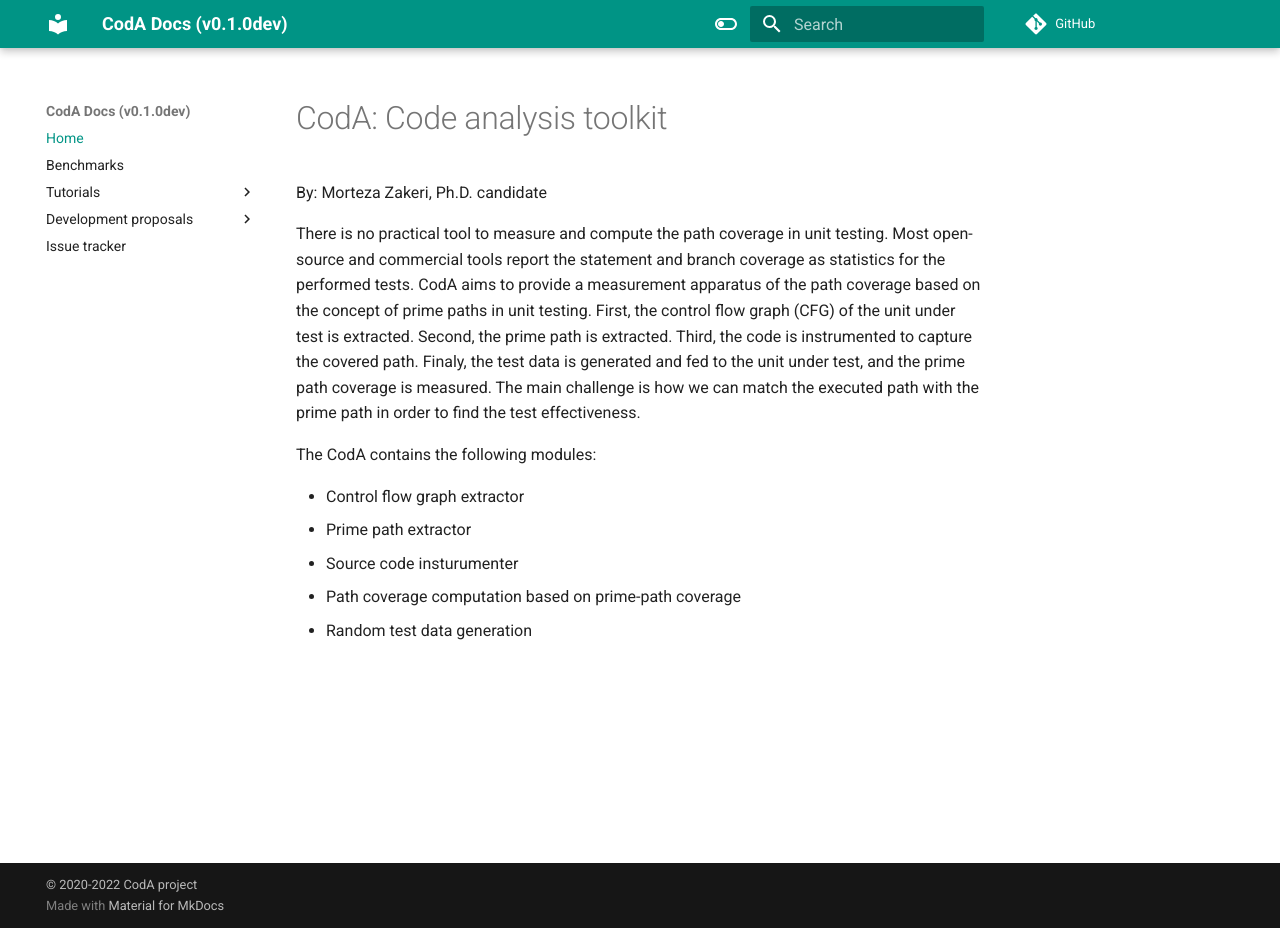
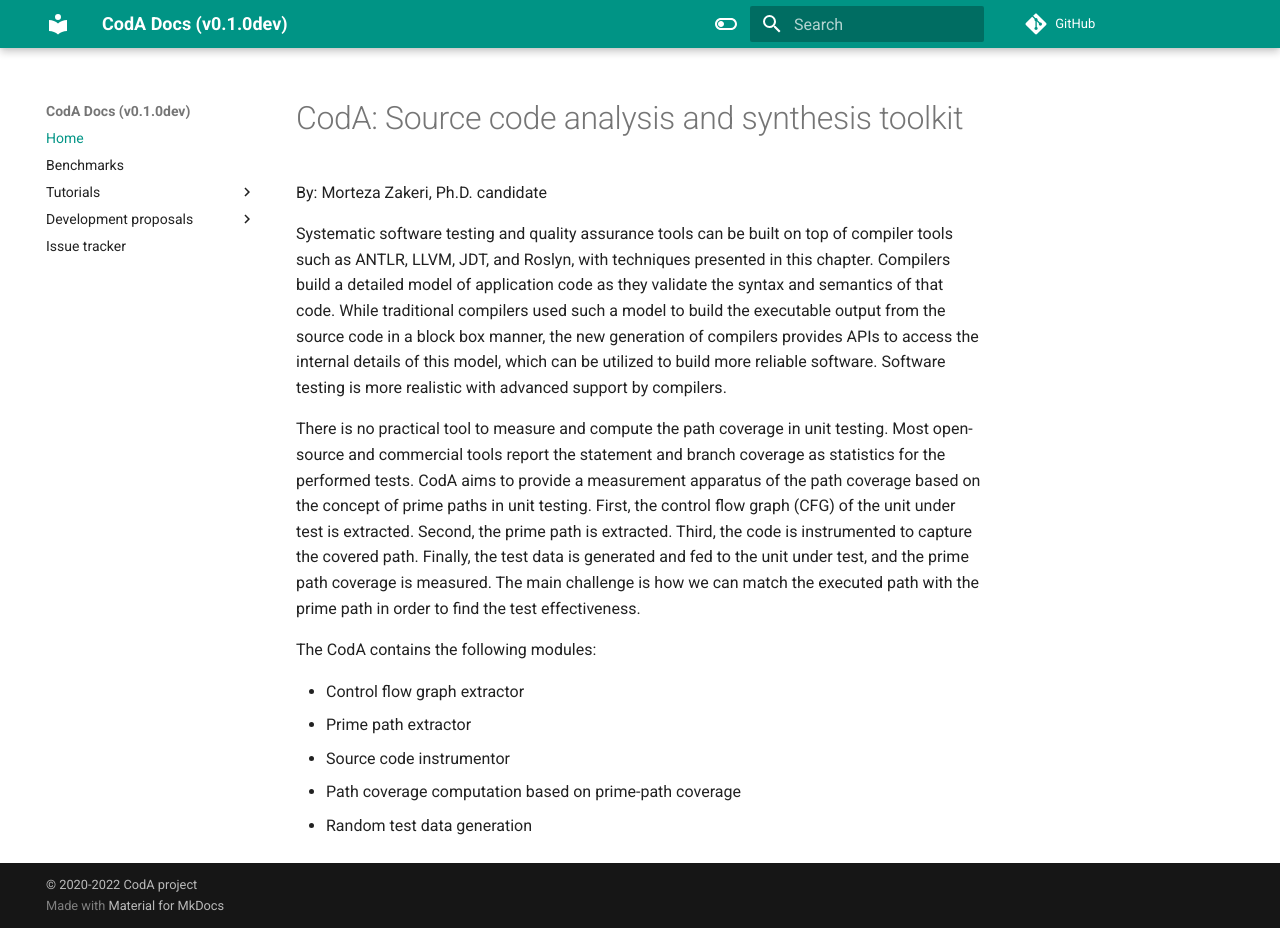
Before and after one commit to m-zakeri/CodA, an MkDocs documentation site: the page built from docs/index.md, in a window 1280 px wide and 928 px high. Built offline with MkDocs 1.6.1 and Material for MkDocs 9.7.7, drawn with Linux system fonts in a browser that asks for light colours; comment, search, counter and statistics services are not loaded.

Commit message:
Update index.md

```diff
--- a/docs/index.md
+++ b/docs/index.md
@@ -1,13 +1,16 @@
-# CodA: Code analysis toolkit
+# CodA: Source code analysis and synthesis toolkit
 
 By: Morteza Zakeri, Ph.D. candidate
 
-There is no practical tool to measure and compute the path coverage in unit testing. Most open-source and commercial tools report the statement and branch coverage as statistics for the performed tests. CodA aims to provide a measurement apparatus of the path coverage based on the concept of prime paths in unit testing. First, the control flow graph (CFG) of the unit under test is extracted. Second, the prime path is extracted. Third, the code is instrumented to capture the covered path. Finaly, the test data is generated and fed to the unit under test, and the prime path coverage is measured. The main challenge is how we can match the executed path with the prime path in order to find the test effectiveness.
+Systematic software testing and quality assurance tools can be built on top of compiler tools such as ANTLR, LLVM, JDT, and Roslyn, with techniques presented in this chapter. Compilers build a detailed model of application code as they validate the syntax and semantics of that code. While traditional compilers used such a model to build the executable output from the source code in a block box manner, the new generation of compilers provides APIs to access the internal details of this model, which can be utilized to build more reliable software. Software testing is more realistic with advanced support by compilers.
+
+There is no practical tool to measure and compute the path coverage in unit testing.
+Most open-source and commercial tools report the statement and branch coverage as statistics for the performed tests. CodA aims to provide a measurement apparatus of the path coverage based on the concept of prime paths in unit testing. First, the control flow graph (CFG) of the unit under test is extracted. Second, the prime path is extracted. Third, the code is instrumented to capture the covered path. Finally, the test data is generated and fed to the unit under test, and the prime path coverage is measured. The main challenge is how we can match the executed path with the prime path in order to find the test effectiveness.
 
 The CodA contains the following modules:
 
 * Control flow graph extractor
 * Prime path extractor
-* Source code insturumenter
+* Source code instrumentor
 * Path coverage computation based on prime-path coverage
 * Random test data generation
```
